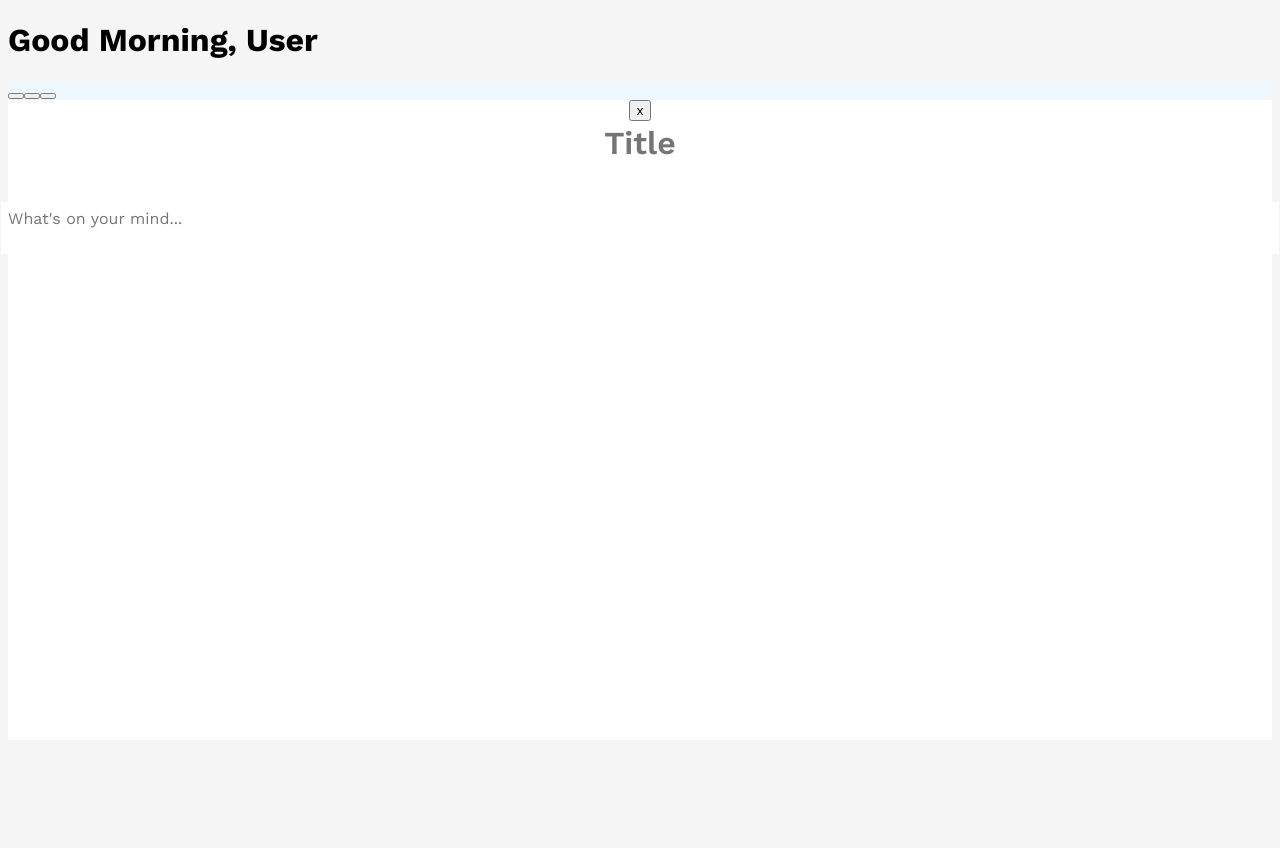
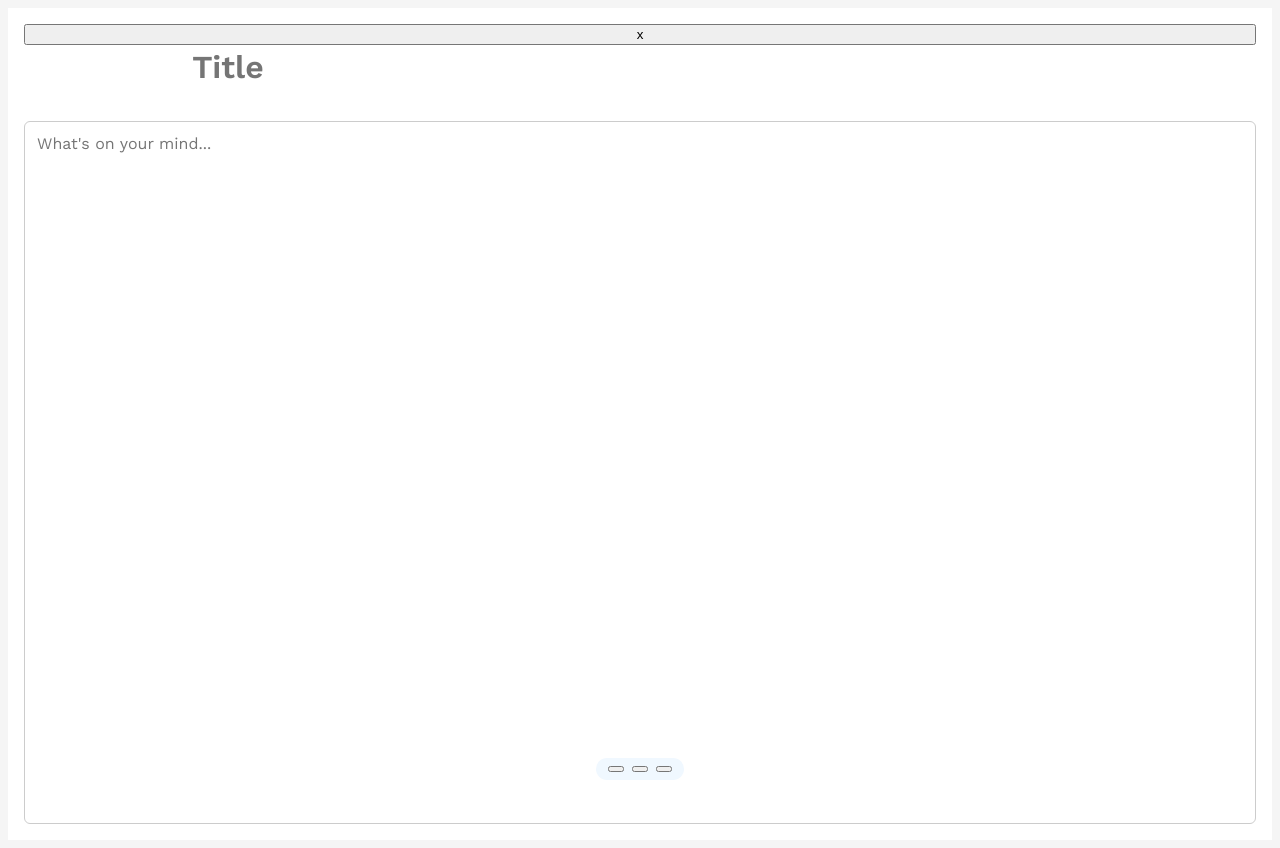
Before and after one commit to theRedKh/thinkbox-notes, a React (Vite) app in the folder client/: page / in a window 1280 px wide. Before the commit the page ends 800 px from the top, so only its background shows below. Built offline with nearby package versions, Linux system fonts and the light colour scheme.

Commit message:
changes for toolbar

```diff
--- a/client/src/App.jsx
+++ b/client/src/App.jsx
@@ -8,7 +8,7 @@ function App() {
 
   return (
     <>
-      <h1>Good Morning, User</h1>
+
       <Toolbar/>
       <NoteForm/>
     </>
--- a/client/src/components/NoteForm/NoteForm.module.css
+++ b/client/src/components/NoteForm/NoteForm.module.css
@@ -1,10 +1,11 @@
 .container {
-    background-color: hsla(0, 0%, 100%, 1);
+    position: relative; /* important for floating toolbar */
+    flex: 1;            /* fills right column */
     display: flex;
     flex-direction: column;
-    align-items: center;
-    max-width: 400dvh;
-    min-height: 80dvh;
+    padding: 16px;
+    background: #fff;
+    height: 100vh;
 }
 
 .title {
@@ -26,19 +27,14 @@
 }
 
 .noteArea {
-    outline: none;
-    border: 2px solid transparent;
-    align-items: center;
-    position: relative;
-    padding: 5px;
-    margin: 5px;
-    width: 100%;
+    flex: 1;
     resize: none;
-    height: fit-content;
+    padding: 12px;
+    font-size: 16px;
+    border: 1px solid #ccc;
+    border-radius: 6px;
 
-    font-size: 1rem;
-    font-family: "Work Sans";
-    font-weight: 400;
+    font-family: "Work Sans", sans-serif;
 }
 
 .noteArea:focus::placeholder {
--- a/client/src/components/Toolbar/Toolbar.module.css
+++ b/client/src/components/Toolbar/Toolbar.module.css
@@ -1,4 +1,13 @@
 .container {
+    position: absolute;       /* float inside NoteForm */
+    bottom: 20px;             /* distance from bottom */
+    left: 50%;
+    transform: translateX(-50%);
     z-index: 1100;
     background-color: aliceblue;
+    padding: 8px 12px;
+    border-radius: 12px;
+    display: flex;
+    gap: 8px;
+
 }
```
